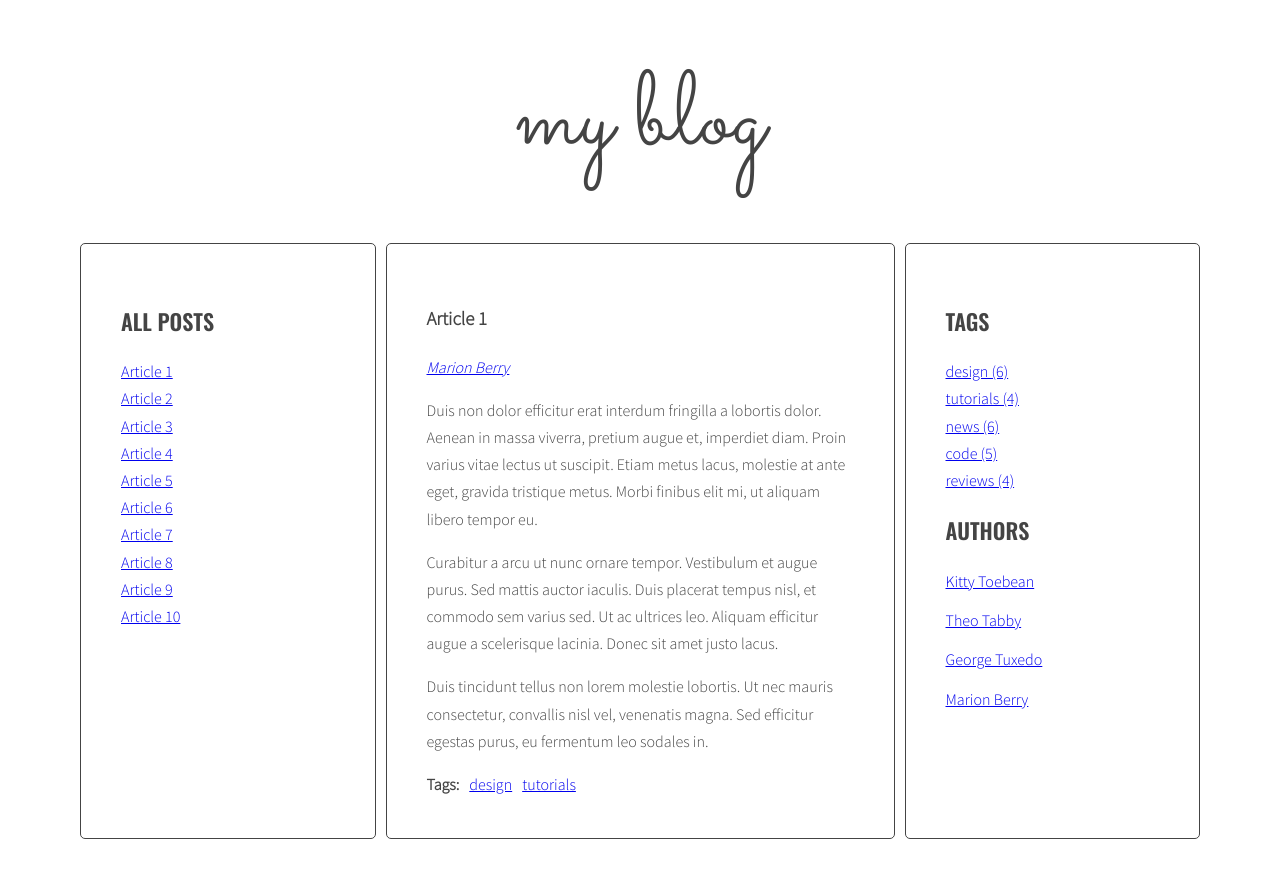
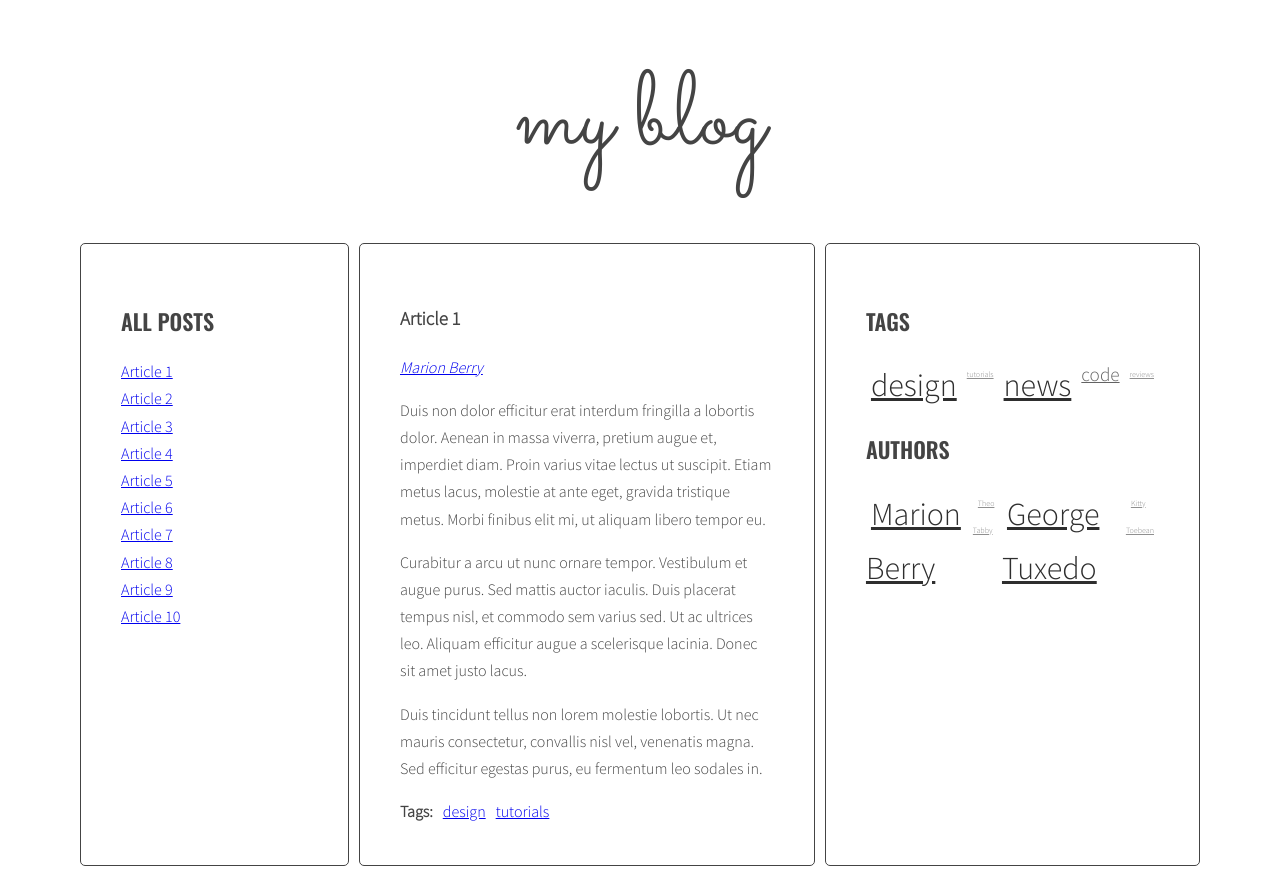
Before and after one commit to grzegorzmierzwa/javascript-blog, a website: page index.html in a window 1280 px wide. Before the commit the page ends 847 px from the top, so only its background shows below. Drawn offline with nearby package versions, Linux system fonts and the light colour scheme.

Commit message:
Add authors cloud function

```diff
--- a/index.html
+++ b/index.html
@@ -238,30 +238,10 @@
                 <aside class="sidebar">
                     <h2 class="section-title">Tags</h2>
                     <ul class="list tags">
-
                     </ul>
                     <h2 class="section-title">Authors</h2>
                     <ul class="list authors">
-                        <li>
-                            <a href="#">
-                                <span class="author-name">Kitty Toebean</span>
-                            </a>
-                        </li>
-                        <li>
-                            <a href="#">
-                                <span class="author-name">Theo Tabby</span>
-                            </a>
-                        </li>
-                        <li>
-                            <a href="#">
-                                <span class="author-name">George Tuxedo</span>
-                            </a>
-                        </li>
-                        <li>
-                            <a href="#">
-                                <span class="author-name">Marion Berry</span>
-                            </a>
-                        </li>
+
                     </ul>
                 </aside>
             </main>
--- a/js/script.js
+++ b/js/script.js
@@ -50,12 +50,12 @@ const optArticleSelector = '.post',
   optTitleListSelector = '.titles',
   optArticleTagsSelector = '.post-tags .list',
   optArticleAuthorSelector = '.post-author',
-  optTagsListSelector = ".tags.list";
+  optCloudClassCount = 5,
+  optCloudClassPrefix = 'element-size-';
 
 
 function generateTitleLinks(customSelector = '') {
   // console.log('Test!');
-  const element = this;
 
   /* [DONE] remove contents of titleList */
 
@@ -68,7 +68,7 @@ function generateTitleLinks(customSelector = '') {
   const articles = document.querySelectorAll(optArticleSelector + customSelector);
   // console.log('optAtt:', optArticleSelector)
   // console.log('custom:', customSelector)
-  console.log('optAtt + custom:', optArticleSelector + customSelector)
+  console.log('optAtt + custom:', optArticleSelector + customSelector);
 
   for (let article of articles) {
     // console.log(article);
@@ -107,7 +107,41 @@ function generateTitleLinks(customSelector = '') {
 
 generateTitleLinks();
 
-function generateTags(){
+function calculateParams(tags) {
+  /* [NEW-2] create a new variable params with object */
+  const params = {
+    max: 0,
+    min: 999999,
+  };
+  /* [NEW-2] START LOOP: for each tags */
+  for (let tag in tags) {
+    console.log(tag + ' is used ' + tags[tag] + ' times');
+    /* [NEW-2] max numer of params */
+    params.max = Math.max(tags[tag], params.max);
+    /* [NEW-2] min numer of params */
+    params.min = Math.min(tags[tag], params.min);
+    /* [NEW-2] END LOOP: for each tags */
+  }
+  /* [NEW-2] return params object */
+  return params;
+}
+
+function calculateTagClass(count, params) {
+  const normalizedCount = count - params.min;
+
+  const normalizedMax = params.max - params.min;
+
+  const percentage = normalizedCount / normalizedMax;
+
+  const classNumber = Math.floor(percentage * (optCloudClassCount - 1) + 1);
+
+  const tagClass = optCloudClassPrefix + classNumber;
+  console.log(tagClass);
+
+  return tagClass;
+}
+
+function generateTags() {
 
   /* [NEW] create a new variable allTags with an empty object */
   let allTags = {};
@@ -135,24 +169,25 @@ function generateTags(){
     const articleTagsArray = articleTags.split(' ');
 
     /*[DONE] START LOOP: for each tag */
-    for(let tag of articleTagsArray){
+    for (let tag of articleTagsArray) {
       // console.log(tag);
 
       /* [DONE] generate HTML of the link */
-      const linkHTML = '<li><a href="#tag-' + tag + '">' + tag  + '</a></li>';
+      const linkHTML = '<li><a href="#tag-' + tag + '">' + tag + '</a></li>';
       // console.log('HTML element: ' + linkHTML);
 
       /* [DONE] add generated code to html variable */
       html = html + linkHTML;
 
       /* [NEW] check if this link is NOT already in allTags */
-      if(!allTags.hasOwnProperty(tag)){
+      // eslint-disable-next-line no-prototype-builtins
+      if (!allTags.hasOwnProperty(tag)) {
         /* [NEW] add generated code to allTags object */
         allTags[tag] = 1;
       } else {
         allTags[tag]++;
       }
-      console.log(allTags);
+      // console.log(allTags);
 
       /* [DONE] END LOOP: for each tag */
     }
@@ -166,14 +201,21 @@ function generateTags(){
   /* [NEW] find list of tags in right column */
   const tagList = document.querySelector('.tags');
 
+  /* [NEW-2] make variable with function wich calculate tags params */
+  const tagsParams = calculateParams(allTags);
+  console.log('tagsParams', tagsParams);
+
   /* [NEW] create variable for all links HTML code */
   let allTagsHTML = '';
 
   /* [NEW] START LOOP: for each tag in allTags: */
-  for(let tag in allTags){
+  for (let tag in allTags) {
 
     /* [NEW] generate code of a link and add it to allTagsHTML */
-    allTagsHTML += '<li><a href="#tag-' + tag + '">' + tag + ' (' + allTags[tag] + ') ' + '</a></li>';
+    // allTagsHTML += '<li><a href="#tag-' + tag + '" class="' + calculateTagClass(allTags[tag], tagsParams) + '">' + tag + '</a></li>';
+    // allTagsHTML += '<li><a href="#tag-' + tag + '" class="' + calculateTagClass(allTags[tag], tagsParams) + '">' + tag + '</a>(' + allTags[tag] + ')</li>';
+    allTagsHTML += '<li><a href="#tag-' + tag + '" class="' + calculateTagClass(allTags[tag], tagsParams) + '">' + tag + '</a></li>';
+
 
     /* [NEW] END LOOP: for each tag in allTags */
   }
@@ -186,7 +228,7 @@ function generateTags(){
 generateTags();
 
 
-function tagClickHandler(event){
+function tagClickHandler(event) {
   // console.log('Link was clicked!');
 
   /* [DONE] prevent default action for this event */
@@ -208,7 +250,7 @@ function tagClickHandler(event){
   console.log('Active Links: ', activeTagLinks);
 
   /* [DONE] START LOOP: for each active tag link */
-  for (let activeTagLink of activeTagLinks){
+  for (let activeTagLink of activeTagLinks) {
 
     /* remove class active */
     activeTagLink.classList.remove('active');
@@ -221,7 +263,7 @@ function tagClickHandler(event){
   // console.log(tagLinks);
 
   /* [DONE] START LOOP: for each found tag link */
-  for (let tagLink of tagLinks){
+  for (let tagLink of tagLinks) {
 
     /* [DONE] add class active */
     tagLink.classList.add('active');
@@ -234,14 +276,14 @@ function tagClickHandler(event){
 
 }
 
-function addClickListenersToTags(){
+function addClickListenersToTags() {
 
   /* [DONE] find all links to tags */
   const links = document.querySelectorAll('a[href^="#tag-"]');
   // console.log(links);
 
   /* [DONE] START LOOP: for each link */
-  for(let link of links){
+  for (let link of links) {
 
     /* [DONE] add tagClickHandler as event listener for that link */
     link.addEventListener('click', tagClickHandler);
@@ -252,13 +294,16 @@ function addClickListenersToTags(){
 
 addClickListenersToTags();
 
-function generateAuthors (){
+function generateAuthors() {
+  /* [NEW] create a new variable allTags with an empty object */
+  let allAuthors = {};
+
   /* [DONE] find all articles */
   const articles = document.querySelectorAll(optArticleSelector);
   // console.log(articles);
 
   /* [DONE] START LOOP: for every article */
-  for (let article of articles){
+  for (let article of articles) {
     /* [DONE] find author wrapper */
     const authorList = article.querySelector(optArticleAuthorSelector);
 
@@ -278,14 +323,51 @@ function generateAuthors (){
     /* [DONE] insert HTML of all the links into the authors wrapper */
     authorList.innerHTML = html;
 
+    /* [NEW] check if this link is NOT already in allTags */
+    // eslint-disable-next-line no-prototype-builtins
+    if (!allAuthors.hasOwnProperty(articleAuthor)) {
+
+      /* [NEW] add generated code to allTags object */
+      allAuthors[articleAuthor] = 1;
+    } else {
+      allAuthors[articleAuthor]++;
+    }
+    console.log('articleAuthor:', articleAuthor);
+
     /* [DONE] END LOOP: for every article */
   }
 
+  /* [NEW] find list of authors in right column */
+  const authorList = document.querySelector('.authors');
+  console.log('authorList', authorList);
+
+  /* [NEW-2] make variable with function wich calculate authors params */
+  const authorsParams = calculateParams(allAuthors);
+  console.log('authorsParams', authorsParams);
+
+  /* [NEW] create variable for all links HTML code */
+  let allAuthorsHTML = '';
+
+  /* [NEW] START LOOP: for each author in allAuthors: */
+  for (let author in allAuthors) {
+
+    /* [NEW] generate code of a link and add it to allAuthorsHTML */
+    // allAuthorsHTML += '<li><a href="#author-' + author + '" class="' + calculateTagClass(allAuthors[author], authorsParams) + '">' + author + '</a>(' + allAuthors[author] + ')</li>';
+    allAuthorsHTML += '<li><a href="#author-' + author + '" class="' + calculateTagClass(allAuthors[author], authorsParams) + '">' + author + '</a></li>';
+
+    /* [NEW] END LOOP: for each author in allAuthors */
   }
 
-generateAuthors ()
+  /* [NEW] add html from allAuthors to authorList */
+  authorList.innerHTML = allAuthorsHTML;
+  console.log('allAuthors', allAuthors);
 
-function authorClickHandler(event){
+
+}
+
+generateAuthors();
+
+function authorClickHandler(event) {
   // console.log('Link was clicked!');
 
   /* [DONE] prevent default action for this event */
@@ -308,7 +390,7 @@ function authorClickHandler(event){
   console.log('Active Links: ', activeAuthorLinks);
 
   /* [DONE] START LOOP: for each active author link */
-  for (let activeAuthorLink of activeAuthorLinks){
+  for (let activeAuthorLink of activeAuthorLinks) {
 
     /* remove class active */
     activeAuthorLink.classList.remove('active');
@@ -321,7 +403,7 @@ function authorClickHandler(event){
   console.log('authorLinks: ', authorLinks);
 
   /* START LOOP: for each found author link */
-  for (let authorLink of authorLinks){
+  for (let authorLink of authorLinks) {
     console.log(authorLink);
 
     /* add class active */
@@ -335,14 +417,14 @@ function authorClickHandler(event){
 
 }
 
-function addClickListenersToAuthors(){
+function addClickListenersToAuthors() {
 
   /* [DONE] find all links to authors */
   const links = document.querySelectorAll('a[href^="#author-"]');
   //console.log('links: ', links)
 
   /* [DONE] START LOOP: for each link */
-  for(let link of links){
+  for (let link of links) {
 
     /* [DONE] add authorClickHandler as event listener for that link */
     link.addEventListener('click', authorClickHandler);
@@ -351,4 +433,4 @@ function addClickListenersToAuthors(){
   }
 }
 
-addClickListenersToAuthors()
+addClickListenersToAuthors();
--- a/sass/style.scss
+++ b/sass/style.scss
@@ -121,3 +121,36 @@ body {
     margin: 0 10px 0 0;
   }
 }
+
+/* Left columne */
+
+.sidebar {
+  .tags, .authors {
+    display: inline-flex;
+    .element-size-1 {
+      font-size: 50%;
+      color: #8f8f8f;
+      padding: 5px;
+    }
+    .element-size-2 {
+      font-size: 80%;
+      color: #757575;
+      padding: 5px;
+    }
+    .element-size-3 {
+      font-size: 120%;
+      color: #636363;
+      padding: 5px;
+    }
+    .element-size-4 {
+      font-size: 160%;
+      color: #4d4d4d;
+      padding: 5px;
+    }
+    .element-size-5 {
+      font-size: 200%;
+      color: #2e2e2e;
+      padding: 5px;
+    }
+  }
+}
```
Also changed, not shown: css/style.css, 1 other file. Lines whose indentation alone changed are shown as unchanged.
